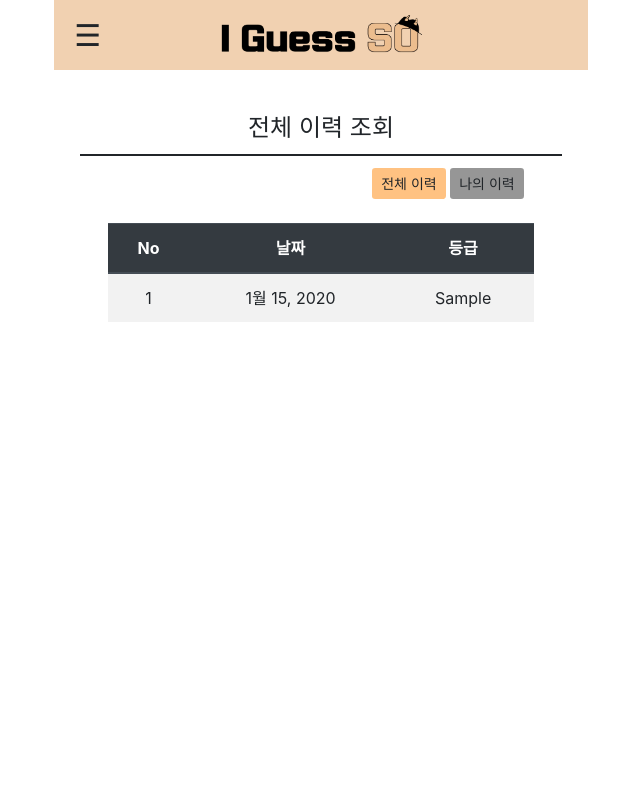
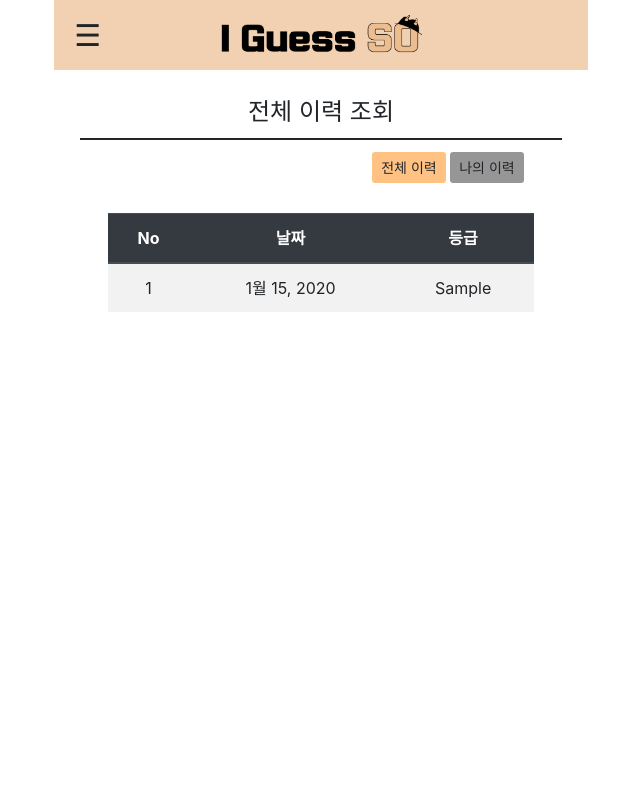
Before and after one commit to sujeong-jang-creator/igs, a Django app: page /grading/total_distinguish/ in a window 1280 px wide. Shown: the whole page, without its empty margins (319-959 px from the left). Run offline with Django 3.2, Linux system fonts and the light colour scheme; tables that the repository leaves empty hold one stand-in row (values such as "Sample post"); some libraries are stand-ins or nearby versions.

Commit message:
1.  div group 세분화 2.  레이아웃 CSS 수정 3. views 나의이력조회 기능추가

```diff
--- a/grading/static/grading/css/distinguish.css
+++ b/grading/static/grading/css/distinguish.css
@@ -9,10 +9,15 @@
     margin: auto;
 }
 
+#detail-box {
+    height: 18%;
+    min-height: fit-content;
+    margin-bottom: 1.5vh;
+}
 /* total_distinguish */
 .title {
     text-align: center;
-    margin-top: 5vh;
+    padding-top: 3vh;
     font-size: 24px;
 }
 
@@ -22,15 +27,24 @@ hr {
 }
 
 .buttons {
-    margin-top: 1.5vh;
-    margin-right: 5vw;
+    padding: 1.5vh 5vw;
+    /* margin-top: 1.5vh; */
+    /* margin-right: 5vw; */
     text-align: right;
+}
+
+#table-box {
+    display: flex;
+    flex-direction: column;
+    align-items: center;
+    height: 80%;
+    justify-content: space-between;
 }
 
 .table {
     width: 80%;
-    margin: auto;
-    margin-top: 3vh;
+    /* margin: auto;
+    margin-top: 3vh; */
     text-align: center;
 }
 
--- a/grading/templates/grading/detail_distinguish.html
+++ b/grading/templates/grading/detail_distinguish.html
@@ -13,10 +13,10 @@
 </div>
 
 <div class="buttons">
-    <a href="{% url 'grading:total_distinguish'%}" type="button" class="btn btn-sm" style="background-color: #ffc282">전체
+    <a href="{% url 'grading:total_distinguish'%}" type="button" class="btn btn-sm" style="background-color: #969696">전체
         이력</a>
 
-    <a href="{% url 'grading:detail_distinguish'%}" class="btn btn-sm" style="background-color: #969696">나의 이력{{a.user_id}}</a>
+    <a href="{% url 'grading:detail_distinguish'%}" class="btn btn-sm" style="background-color: #ffc282">나의 이력</a>
 </div>
 
 <div>
--- a/grading/templates/grading/total_distinguish.html
+++ b/grading/templates/grading/total_distinguish.html
@@ -6,19 +6,23 @@
 {% endblock script %}
 
 {% block content %}
-
+<div id="detail-box">
   <div class="title">
     전체 이력 조회
     <hr style="border: solid 1px; width: 90%;">
   </div>
 
   <div class="buttons">
-  <a href="{% url 'grading:total_distinguish' %}" type="button" class="btn btn-sm" style="background-color: #ffc282">전체
+    <a href="{% url 'grading:total_distinguish' %}" type="button" class="btn btn-sm"
+      style="background-color: #ffc282">전체
       이력</a>
-  <a href="{% url 'grading:detail_distinguish' %}" type="button" class="btn btn-sm" style="background-color: #969696">나의 이력</a>
+    <a href="{% url 'grading:detail_distinguish' %}" type="button" class="btn btn-sm"
+      style="background-color: #969696">나의
+      이력</a>
   </div>
 
-<div>
+</div>
+<div id="table-box">
   <table class="table table-striped">
     <thead class="thead-dark">
       <tr>
@@ -76,9 +80,9 @@
     </li>
     {% endif %}
   </ul>
+</div>
 
 {% endif %}
-</div>
 
 
 {% endblock content %}
--- a/grading/views.py
+++ b/grading/views.py
@@ -1,7 +1,12 @@
 from django.shortcuts import render
+
 from .models import Results
+from account.models import User
+
 from django.core.paginator import Paginator
 from django.views.generic import ListView
+from django.contrib.auth import get_user
+
 
 class PostListView(ListView):
     template_name = "grading/total_distinguish.html"
@@ -35,13 +40,19 @@ class PostListView(ListView):
 
         return context
 
+
 class PostListView2(ListView):
     template_name = "grading/detail_distinguish.html"
-    model = Results
+    # model = Results
     paginate_by = 7
 
+    def get_queryset(self):
+        return Results.objects.filter(user_id=get_user(self.request).pk)
+
     def get_context_data(self, **kwargs):
+
         context = super().get_context_data(**kwargs)
+
         paginator = context['paginator']
         page_group_count = 5
         current_page =  int(self.request.GET.get('page', 1))
@@ -67,8 +78,6 @@ class PostListView2(ListView):
 
         return context
 
-# def detail_distinguish(request):
-#     return render(request, 'grading/detail_distinguish.html')
 
 '''
 def grade_table(request):
--- a/static/css/menu.css
+++ b/static/css/menu.css
@@ -1,6 +1,6 @@
 /* menu */
 .main-header {
-    height: 10%;
+    height: 9%;
     max-height: 70px;
     /* text-align: right; */
     background-color: rgb(241, 209, 177);
@@ -105,3 +105,7 @@
     font-size: small;
     display: contents;
 }
+
+.content-body {
+    height: 91%;
+}
```
Lines whose indentation alone changed are shown as unchanged.
